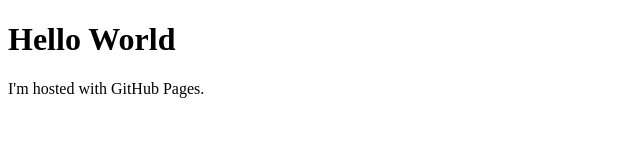
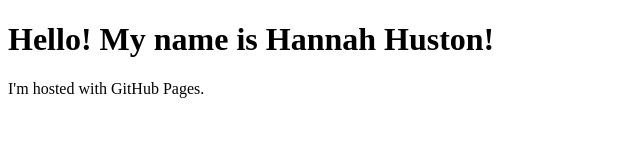
Before and after one commit to hdhuston/hdhuston.github.io, a plain HTML site: page index.html in a window 1280 px wide. Shown: the whole page, without its empty margins (0-640 px from the left). Drawn offline with Linux system fonts and the light colour scheme.

Commit message:
Update index.html

```diff
--- a/index.html
+++ b/index.html
@@ -1,7 +1,7 @@
 <!DOCTYPE html>
 <html>
 <body>
-<h1>Hello World</h1>
+<h1>Hello! My name is Hannah Huston!</h1>
 <p>I'm hosted with GitHub Pages.</p>
 </body>
 </html>
```
